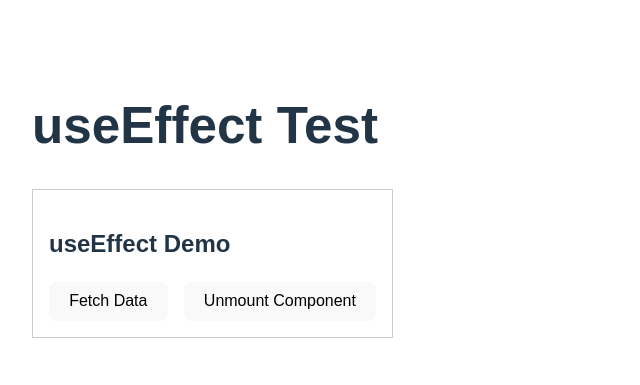
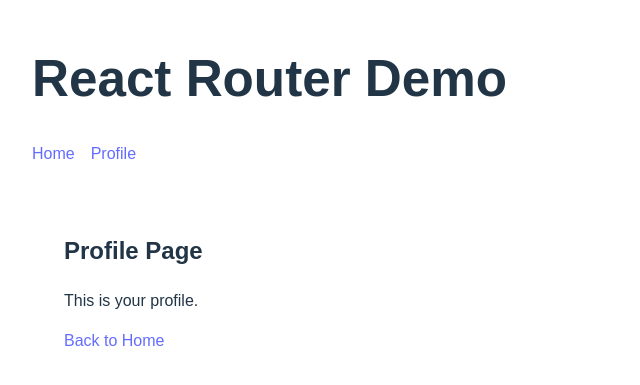
Before and after one commit to Sunny752005/Sunny752005-intern-repo, a React (Vite) app in the folder react-code/: page /profile in a window 1280 px wide. Shown: the part 199-584 px from the top of the page, without its empty margins (0-640 px from the left). Built offline with nearby package versions, Linux system fonts and the light colour scheme.

Commit message:
Navigation with React Router code done

```diff
--- a/react-code/src/App.jsx
+++ b/react-code/src/App.jsx
@@ -1,12 +1,25 @@
 import React from 'react';
-import EffectDemo from './Understanding-React-Hooks-useEffect/EffectDemo';
+import { BrowserRouter, Routes, Route, Link } from 'react-router-dom';
+import Home from './Navigation-with-React-Router/Home';
+import Profile from './Navigation-with-React-Router/Profile';
 
 function App() {
   return (
-    <div style={{ padding: '2rem', fontFamily: 'sans-serif' }}>
-      <h1>useEffect Test</h1>
-      <EffectDemo />
-    </div>
+    <BrowserRouter>
+      <div style={{ padding: '2rem', fontFamily: 'sans-serif' }}>
+        <h1>React Router Demo</h1>
+
+        <nav style={{ marginBottom: '1rem' }}>
+          <Link to="/" style={{ marginRight: '1rem' }}>Home</Link>
+          <Link to="/profile">Profile</Link>
+        </nav>
+
+        <Routes>
+          <Route path="/" element={<Home />} />
+          <Route path="/profile" element={<Profile />} />
+        </Routes>
+      </div>
+    </BrowserRouter>
   );
 }
 
--- /dev/null
+++ b/react-code/src/Navigation-with-React-Router/Home.jsx
@@ -0,0 +1,14 @@
+import React from 'react';
+import { Link } from 'react-router-dom';
+
+const Home = () => {
+  return (
+    <div style={{ padding: '2rem' }}>
+      <h2>Home Page</h2>
+      <p>Welcome to the homepage!</p>
+      <Link to="/profile">Go to Profile</Link>
+    </div>
+  );
+};
+
+export default Home;
--- /dev/null
+++ b/react-code/src/Navigation-with-React-Router/Profile.jsx
@@ -0,0 +1,14 @@
+import React from 'react';
+import { Link } from 'react-router-dom';
+
+const Profile = () => {
+  return (
+    <div style={{ padding: '2rem' }}>
+      <h2>Profile Page</h2>
+      <p>This is your profile.</p>
+      <Link to="/">Back to Home</Link>
+    </div>
+  );
+};
+
+export default Profile;
```
Also changed, not shown: react-code/src/main.jsx (+5 -5 lines).
